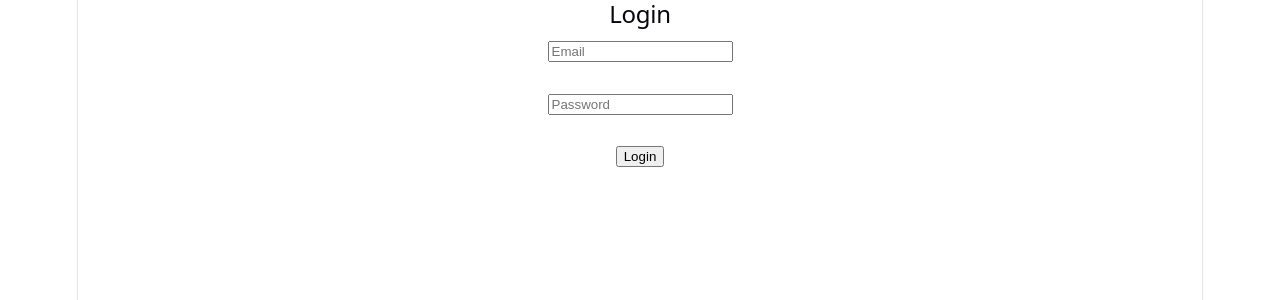
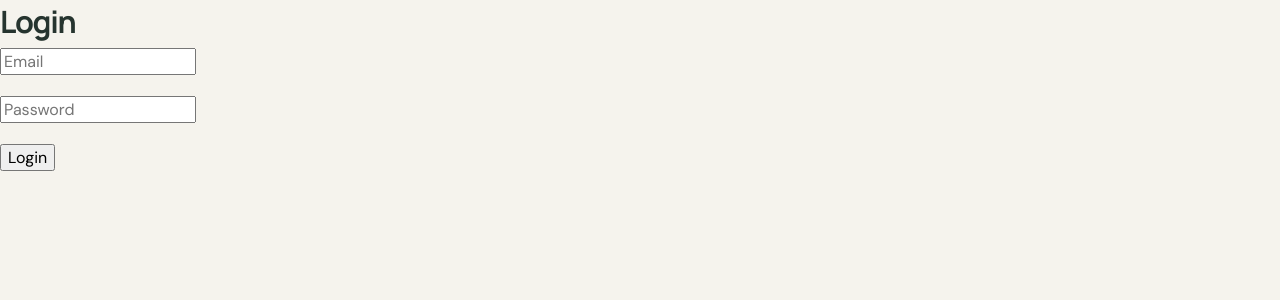
Before and after one commit to Pranathi-Gumudala/pka, a React (Vite) app in the folder pka-frontend/: page / in a window 1280 px wide. Shown: the top 300 px of the page. Built offline with nearby package versions, Linux system fonts and the light colour scheme.

Commit message:
Redesign app with personal knowledge library visual system

```diff
--- a/pka-frontend/src/index.css
+++ b/pka-frontend/src/index.css
@@ -1,111 +1,95 @@
+@import url('https://fonts.googleapis.com/css2?family=DM+Mono:wght@400;500&family=DM+Sans:wght@400;500;600;700&family=Manrope:wght@400;500;600;700;800&display=swap');
+
 :root {
-  --text: #6b6375;
-  --text-h: #08060d;
-  --bg: #fff;
-  --border: #e5e4e7;
-  --code-bg: #f4f3ec;
-  --accent: #aa3bff;
-  --accent-bg: rgba(170, 59, 255, 0.1);
-  --accent-border: rgba(170, 59, 255, 0.5);
-  --social-bg: rgba(244, 243, 236, 0.5);
-  --shadow:
-    rgba(0, 0, 0, 0.1) 0 10px 15px -3px, rgba(0, 0, 0, 0.05) 0 4px 6px -2px;
-
-  --sans: system-ui, 'Segoe UI', Roboto, sans-serif;
-  --heading: system-ui, 'Segoe UI', Roboto, sans-serif;
-  --mono: ui-monospace, Consolas, monospace;
-
-  font: 18px/145% var(--sans);
-  letter-spacing: 0.18px;
-  color-scheme: light dark;
-  color: var(--text);
-  background: var(--bg);
+  font-family: 'DM Sans', sans-serif;
+  color: #26342f;
+  background: #f5f3ed;
   font-synthesis: none;
   text-rendering: optimizeLegibility;
   -webkit-font-smoothing: antialiased;
-  -moz-osx-font-smoothing: grayscale;
-
-  @media (max-width: 1024px) {
-    font-size: 16px;
-  }
+  --ink: #26342f;
+  --muted: #758078;
+  --paper: #fffefa;
+  --canvas: #f5f3ed;
+  --line: #e6e5dc;
+  --green: #285b49;
+  --green-dark: #1d4437;
+  --mint: #e6efe8;
+  --copper: #bc704b;
+  --mono: 'DM Mono', monospace;
 }
 
-@media (prefers-color-scheme: dark) {
-  :root {
-    --text: #9ca3af;
-    --text-h: #f3f4f6;
-    --bg: #16171d;
-    --border: #2e303a;
-    --code-bg: #1f2028;
-    --accent: #c084fc;
-    --accent-bg: rgba(192, 132, 252, 0.15);
-    --accent-border: rgba(192, 132, 252, 0.5);
-    --social-bg: rgba(47, 48, 58, 0.5);
-    --shadow:
-      rgba(0, 0, 0, 0.4) 0 10px 15px -3px, rgba(0, 0, 0, 0.25) 0 4px 6px -2px;
-  }
+* { box-sizing: border-box; }
+body { margin: 0; min-width: 320px; min-height: 100vh; }
+button, input, textarea { font: inherit; }
+button { cursor: pointer; }
+button:disabled { cursor: not-allowed; opacity: .6; }
+button:focus-visible, input:focus-visible, textarea:focus-visible { outline: 3px solid #bc704b88; outline-offset: 2px; }
+#root { min-height: 100vh; }
+h1, h2, h3, h4, p { margin-top: 0; }
+h1, h2, h3 { font-family: Manrope, sans-serif; color: var(--ink); }
+h2 { font-size: clamp(1.45rem, 2.4vw, 2rem); letter-spacing: -.045em; margin-bottom: .4rem; }
+h3 { font-size: 1.08rem; letter-spacing: -.025em; }
+a { color: var(--green); }
+input, textarea { color: var(--ink); }
+.sr-only { position: absolute; width: 1px; height: 1px; padding: 0; margin: -1px; overflow: hidden; clip: rect(0,0,0,0); white-space: nowrap; border: 0; }
 
-  #social .button-icon {
-    filter: invert(1) brightness(2);
-  }
+.app-frame { max-width: 1440px; margin: 0 auto; padding: 26px clamp(16px, 4vw, 56px) 56px; }
+.app-header { display: flex; align-items: center; justify-content: space-between; gap: 20px; padding-bottom: 24px; border-bottom: 1px solid var(--line); margin-bottom: 32px; }
+.brand-lockup { display: flex; align-items: center; gap: 12px; }
+.brand-mark { width: 42px; height: 42px; display: grid; place-items: center; background: var(--green); color: #f8f3e7; border-radius: 13px 13px 13px 4px; font-size: 22px; }
+.brand-name { font: 800 1.12rem Manrope, sans-serif; letter-spacing: -.05em; }
+.brand-caption, .eyebrow, .rail-label, .message-meta, .source-heading { font: 500 .66rem var(--mono); letter-spacing: .12em; text-transform: uppercase; color: var(--muted); }
+.brand-caption { margin-top: 2px; letter-spacing: .04em; text-transform: none; font-family: 'DM Sans', sans-serif; }
+.header-actions { display: flex; align-items: center; gap: 12px; }
+.header-status { display: inline-flex; align-items: center; gap: 8px; color: var(--muted); font-size: .82rem; }
+.status-dot { width: 7px; height: 7px; border-radius: 50%; background: #4e9872; display: inline-block; }
+.page-intro { display: flex; align-items: end; justify-content: space-between; gap: 20px; margin-bottom: 28px; }
+.page-intro h1 { font-size: clamp(2rem, 4vw, 3.25rem); letter-spacing: -.065em; margin: 8px 0; line-height: 1.1; }
+.page-intro p { color: var(--muted); max-width: 620px; line-height: 1.65; }
+.panel-card { background: var(--paper); border: 1px solid var(--line); border-radius: 18px; padding: clamp(18px, 2.5vw, 28px); box-shadow: 0 12px 35px #26342f08; }
+.section-heading { display: flex; align-items: center; justify-content: space-between; gap: 16px; margin-bottom: 18px; }
+.section-heading p { color: var(--muted); font-size: .88rem; }
+.button { display: inline-flex; align-items: center; justify-content: center; gap: 8px; border: 1px solid transparent; border-radius: 10px; padding: 10px 14px; font-size: .86rem; font-weight: 700; transition: transform .15s ease, background .15s ease; }
+.button:hover:not(:disabled) { transform: translateY(-1px); }
+.button-primary { background: var(--green); color: white; }
+.button-primary:hover:not(:disabled) { background: var(--green-dark); }
+.button-quiet { background: #f1f1e9; color: var(--ink); border-color: var(--line); }
+.button-danger { background: #fff1eb; color: #994e34; }
+.field { display: grid; gap: 7px; margin-bottom: 14px; }
+.field label { font-size: .8rem; font-weight: 700; color: #58665e; }
+.field input, .field textarea, .search-input { width: 100%; border: 1px solid #dcded4; background: #fff; border-radius: 10px; padding: 12px 13px; }
+.field textarea { resize: vertical; line-height: 1.6; }
+.field input:focus, .field textarea:focus, .search-input:focus { border-color: var(--green); outline: 3px solid #285b491a; }
+.note-grid { display: grid; grid-template-columns: repeat(auto-fill, minmax(min(100%, 260px), 1fr)); gap: 14px; }
+.note-card { background: var(--paper); border: 1px solid var(--line); border-radius: 15px; padding: 18px; display: flex; flex-direction: column; min-height: 190px; }
+.note-card h3 { margin: 10px 0 8px; overflow-wrap: anywhere; }
+.note-card p { color: #657168; font-size: .9rem; line-height: 1.65; white-space: pre-wrap; overflow-wrap: anywhere; flex: 1; }
+.note-card-actions { display: flex; gap: 8px; margin-top: 18px; }
+.note-kicker { color: var(--copper); font: 500 .66rem var(--mono); text-transform: uppercase; letter-spacing: .1em; }
+.toolbar { display: flex; flex-wrap: wrap; gap: 9px; align-items: center; margin: 16px 0 22px; }
+.toolbar .search-input { flex: 1 1 240px; }
+.muted-copy { color: var(--muted); font-size: .86rem; }
+.pagination { display: flex; align-items: center; justify-content: center; gap: 14px; margin-top: 24px; color: var(--muted); font-size: .85rem; }
+.notice { border-radius: 10px; padding: 12px 14px; margin-top: 14px; font-size: .88rem; }
+.notice-success { background: #e8f2e9; color: #285b49; }
+.notice-error { background: #fff0eb; color: #a13f31; }
+.empty-state { padding: 36px 20px; text-align: center; color: var(--muted); background: #faf9f4; border: 1px dashed #d8dbd0; border-radius: 14px; }
+.auth-page { min-height: 100vh; display: grid; grid-template-columns: minmax(0, 1.1fr) minmax(320px, .9fr); background: var(--paper); }
+.auth-story { background: var(--green-dark); color: #f6f2e8; padding: clamp(30px, 6vw, 88px); display: flex; flex-direction: column; justify-content: space-between; }
+.auth-story h1 { color: #f6f2e8; font-size: clamp(2.5rem, 5vw, 4.8rem); line-height: 1.02; letter-spacing: -.07em; max-width: 620px; }
+.auth-story p { color: #c4d4c8; max-width: 430px; line-height: 1.7; }
+.auth-form-wrap { display: grid; place-items: center; padding: 28px; }
+.auth-form { width: min(100%, 390px); }
+.auth-form h2 { margin: 12px 0; }
+.auth-form .field { margin: 18px 0; }
+.auth-form .button { width: 100%; padding: 13px; }
+.auth-foot { color: var(--muted); font-size: .88rem; margin-top: 18px; text-align: center; }
+@media (max-width: 760px) {
+  .app-frame { padding: 16px 14px 36px; }
+  .app-header, .page-intro { align-items: flex-start; flex-direction: column; }
+  .header-actions { width: 100%; justify-content: space-between; }
+  .auth-page { grid-template-columns: 1fr; }
+  .auth-story { min-height: 300px; padding: 28px; }
+  .auth-story h1 { font-size: 2.6rem; }
 }
-
-body {
-  margin: 0;
-}
-
-#root {
-  width: 1126px;
-  max-width: 100%;
-  margin: 0 auto;
-  text-align: center;
-  border-inline: 1px solid var(--border);
-  min-height: 100svh;
-  display: flex;
-  flex-direction: column;
-  box-sizing: border-box;
-}
-
-h1,
-h2 {
-  font-family: var(--heading);
-  font-weight: 500;
-  color: var(--text-h);
-}
-
-h1 {
-  font-size: 56px;
-  letter-spacing: -1.68px;
-  margin: 32px 0;
-  @media (max-width: 1024px) {
-    font-size: 36px;
-    margin: 20px 0;
-  }
-}
-h2 {
-  font-size: 24px;
-  line-height: 118%;
-  letter-spacing: -0.24px;
-  margin: 0 0 8px;
-  @media (max-width: 1024px) {
-    font-size: 20px;
-  }
-}
-p {
-  margin: 0;
-}
-
-code,
-.counter {
-  font-family: var(--mono);
-  display: inline-flex;
-  border-radius: 4px;
-  color: var(--text-h);
-}
-
-code {
-  font-size: 15px;
-  line-height: 135%;
-  padding: 4px 8px;
-  background: var(--code-bg);
-}
```
